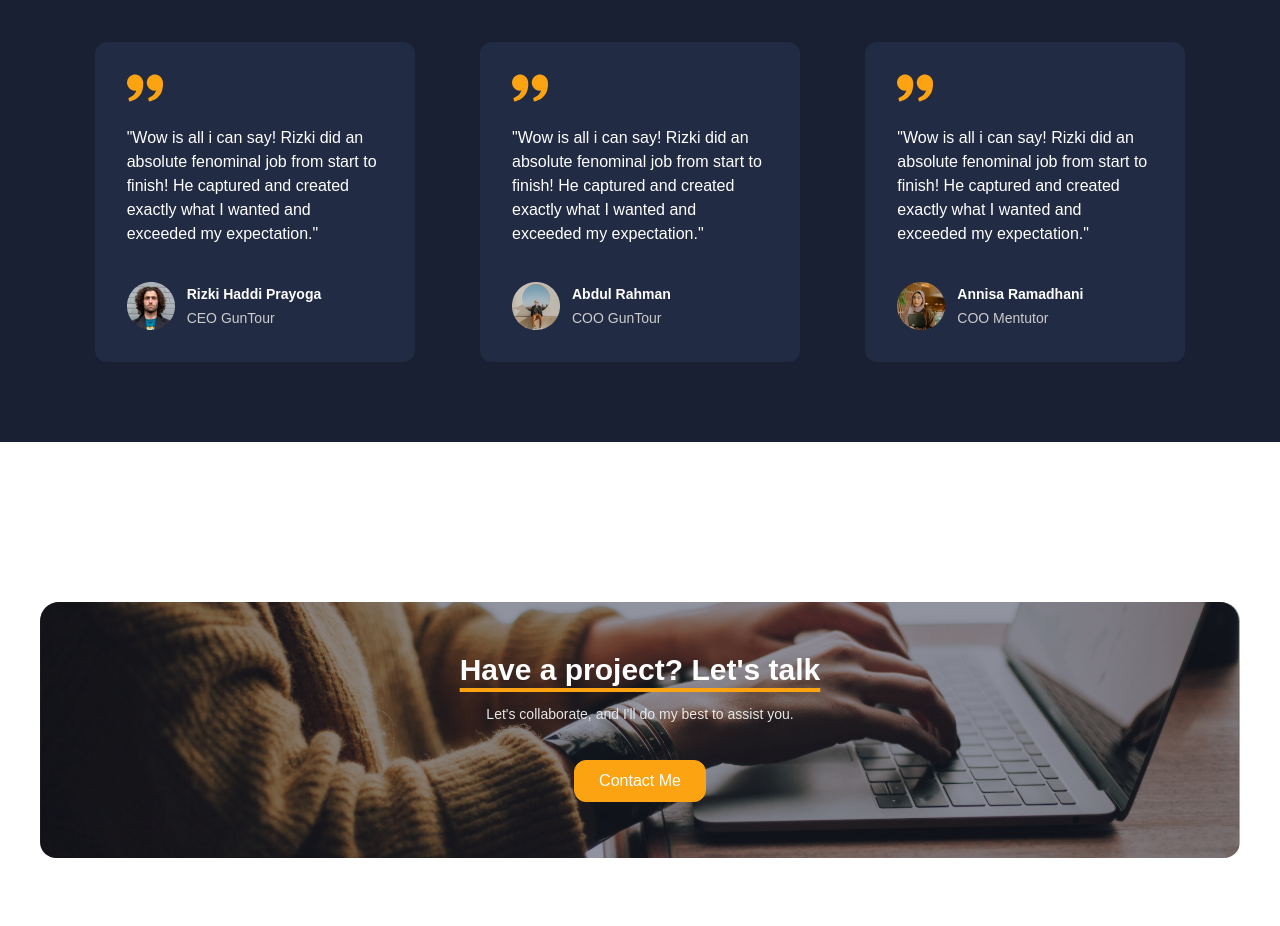
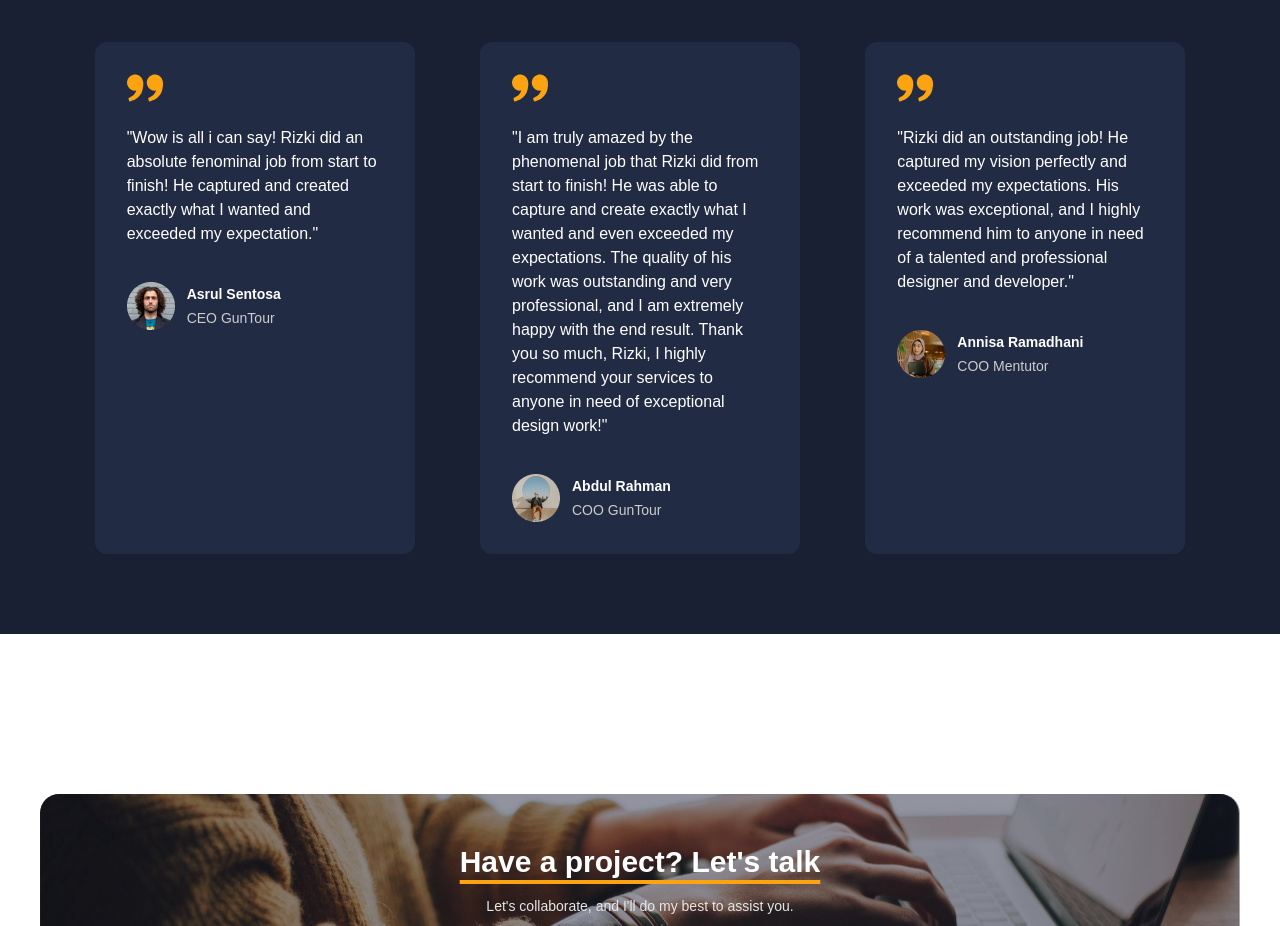
Before and after one commit to RizuMong/personal-website, a React (Vite) app: page / in a window 1280 px wide. Shown: the part 2260-3186 px from the top of the page. Built offline with nearby package versions, Linux system fonts and the light colour scheme.

Commit message:
update data

```diff
--- a/src/assets/data/testimonial.js
+++ b/src/assets/data/testimonial.js
@@ -5,19 +5,18 @@ import img_testi_3 from "../img/img_testimonial_3.png";
 export const testimonial = [
   {
     id: 0,
-    name: "Rizki Haddi Prayoga",
+    name: "Asrul Sentosa",
     position: "CEO GunTour",
     content:
       "Wow is all i can say! Rizki did an absolute  fenominal job from start to finish! He captured and created exactly what I wanted and exceeded my expectation.",
     img: img_testi_1,
   },
-
   {
     id: 1,
     name: "Abdul Rahman",
     position: "COO GunTour",
     content:
-      "Wow is all i can say! Rizki did an absolute  fenominal job from start to finish! He captured and created exactly what I wanted and exceeded my expectation.",
+      "I am truly amazed by the phenomenal job that Rizki did from start to finish! He was able to capture and create exactly what I wanted and even exceeded my expectations. The quality of his work was outstanding and very professional, and I am extremely happy with the end result. Thank you so much, Rizki, I highly recommend your services to anyone in need of exceptional design work!",
     img: img_testi_2,
   },
   {
@@ -25,7 +24,7 @@ export const testimonial = [
     name: "Annisa Ramadhani",
     position: "COO Mentutor",
     content:
-      "Wow is all i can say! Rizki did an absolute  fenominal job from start to finish! He captured and created exactly what I wanted and exceeded my expectation.",
+      "Rizki did an outstanding job! He captured my vision perfectly and exceeded my expectations. His work was exceptional, and I highly recommend him to anyone in need of a talented and professional designer and developer.",
     img: img_testi_3,
   },
 ];
--- a/src/pages/Index.jsx
+++ b/src/pages/Index.jsx
@@ -26,9 +26,6 @@ const Index = () => {
     damping: 30,
     restDelta: 0.001,
   });
-
-  console.log(testimonial);
-  console.log(data);
 
   return (
     <>
```
